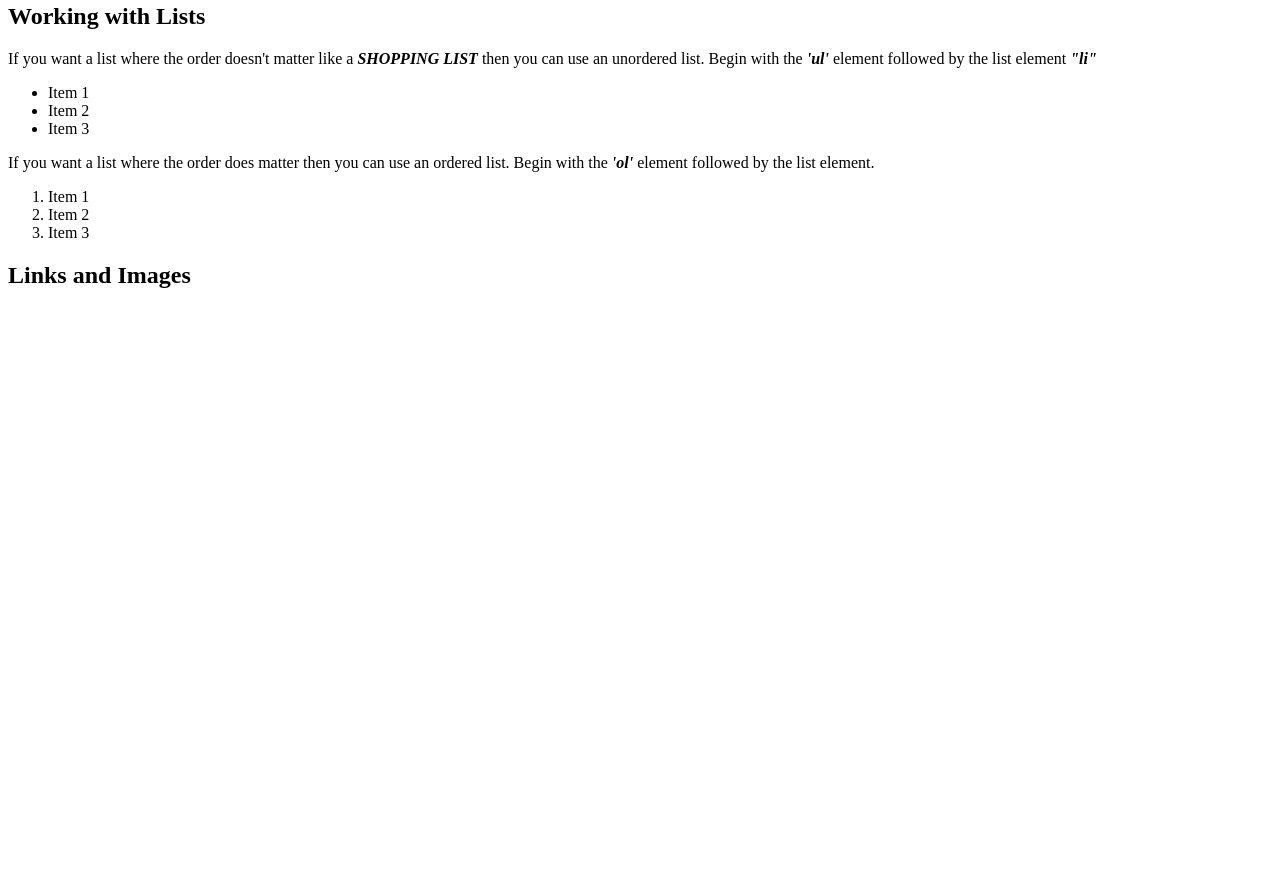
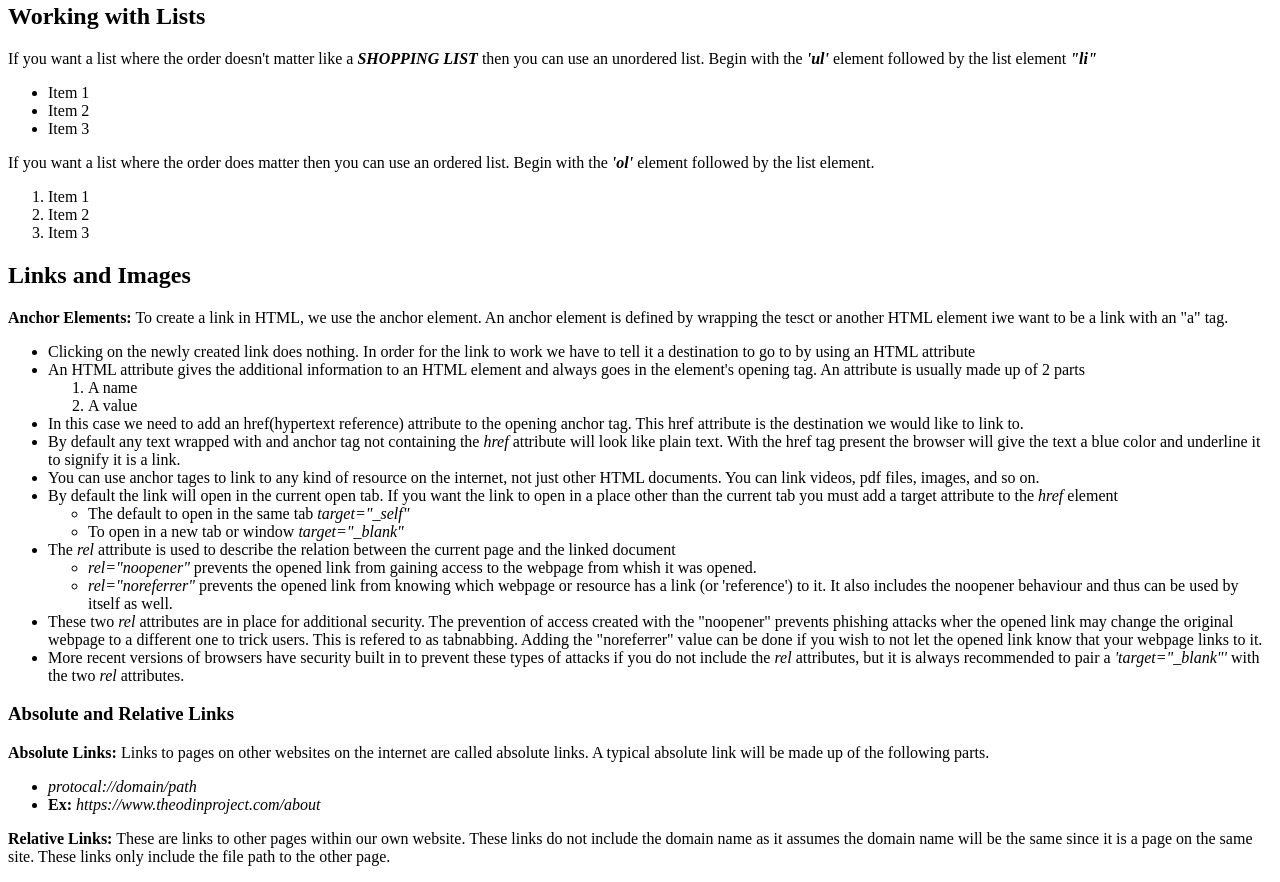
Before and after one commit to jchaney405/git_test, a plain HTML site: page index.html in a window 1280 px wide. Shown: the part 538-1420 px from the top of the page. Before the commit the page ends 847 px from the top, so only its background shows below. Drawn offline with Linux system fonts and the light colour scheme.

Commit message:
Finished up the HTML Foundations lessons
Completed the HTML Foundations lessons with notes and examples

```diff
--- a/index.html
+++ b/index.html
@@ -48,6 +48,42 @@
                 <li>Item 3</li>
             </ol>
     <h2>Links and Images</h2>
+        <p>
+            <strong>Anchor Elements:</strong> To create a link in HTML, we use the anchor element. An anchor element is defined by wrapping the tesct or another HTML element iwe want to be a link with an "a" tag.
+            <ul>
+                <li>Clicking on the newly created link does nothing. In order for the link to work we have to tell it a destination to go to by using an HTML attribute</li>
+                <li>An HTML attribute gives the additional information to an HTML element and always goes in the element's opening tag. An attribute is usually made up of 2 parts</li>
+                    <ol>
+                        <li>A name</li>
+                        <li>A value</li>
+                    </ol>
+                <li>In this case we need to add an href(hypertext reference) attribute to the opening anchor tag. This href attribute is the destination we would like to link to.</li>
+                <li>By default any text wrapped with and anchor tag not containing the <em>href</em> attribute will look like plain text. With the href tag present the browser will give the text a blue color and underline it to signify it is a link.</li>
+                <li>You can use anchor tages to link to any kind of resource on the internet, not just other HTML documents. You can link videos, pdf files, images, and so on.</li>
+                <li>By default the link will open in the current open tab. If you want the link to open in a place other than the current tab you must add a target attribute to the <em>href</em> element</li>
+                    <ul>
+                        <li>The default to open in the same tab <em>target="_self"</em></li>
+                        <li>To open in a new tab or window <em>target="_blank"</em></li>
+                    </ul>
+                <li>The <em>rel</em> attribute is used to describe the relation between the current page and the linked document</li>
+                    <ul>
+                        <li><em>rel="noopener"</em> prevents the opened link from gaining access to the webpage from whish it was opened.</li>
+                        <li><em>rel="noreferrer"</em> prevents the opened link from knowing which webpage or resource has a link (or 'reference') to it. It also includes the noopener behaviour and thus can be used by itself as well.</li>
+                    </ul>
+                <li>These two <em>rel</em> attributes are in place for additional security. The prevention of access created with the "noopener" prevents phishing attacks wher the opened link may change the original webpage to a different one to trick users.  This is refered to as tabnabbing. Adding the "noreferrer" value can be done if you wish to not let the opened link know that your webpage links to it.</li>
+                <li>More recent versions of browsers have security built in to prevent these types of attacks  if you do not include the <em>rel</em> attributes, but it is always recommended to pair a <em>'target="_blank"'</em> with the two <em>rel</em> attributes.</li>
+            </ul>
+        </p>
+        <h3>Absolute and Relative Links</h3>
+            <p>
+                <strong>Absolute Links:</strong> Links to pages on other websites on the internet are called absolute links. A typical absolute link will be made up of the following parts.
+                <ul>
+                    <li><em>protocal://domain/path</em></li>
+                    <li><strong>Ex:</strong> <em>https://www.theodinproject.com/about</em></li>
+                </ul>
+                <Strong>Relative Links:</Strong> These are links to other pages within our own website. These links do not include the domain name as it assumes the domain name will be the same since it is a page on the same site. These links only include the file path to the other page.
+            </p>
+
 
 </body>
 </html>
```
Also changed, not shown: odin-links-and-images/index.html (added, +14 -0 lines), odin-links-and-images/pages/about.html (added, +11 -0 lines).
